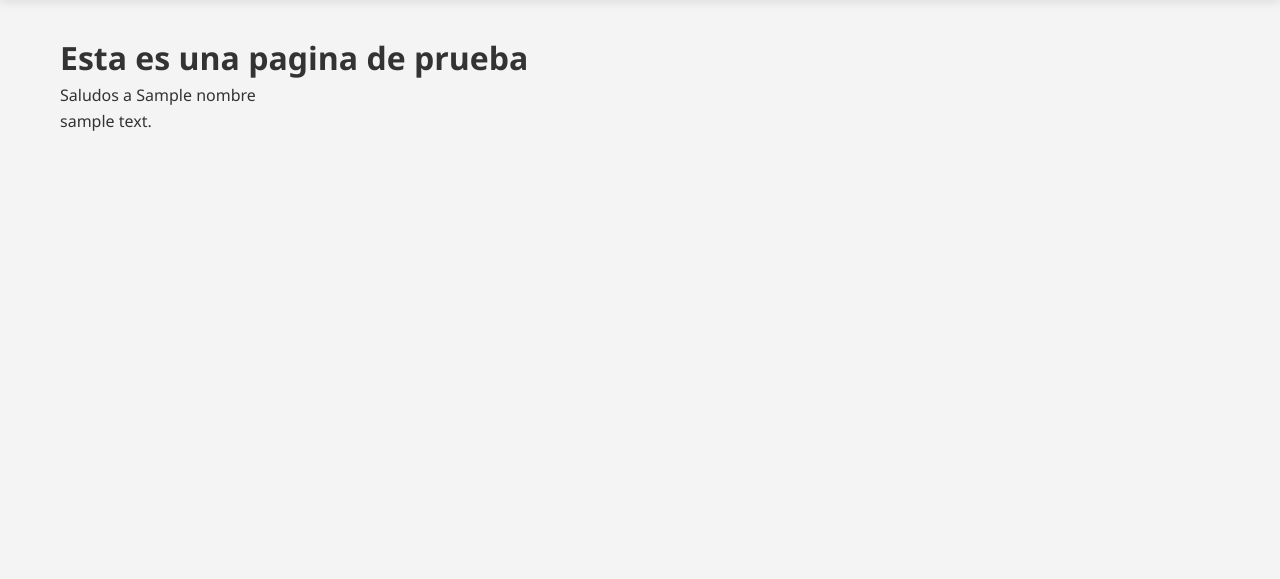
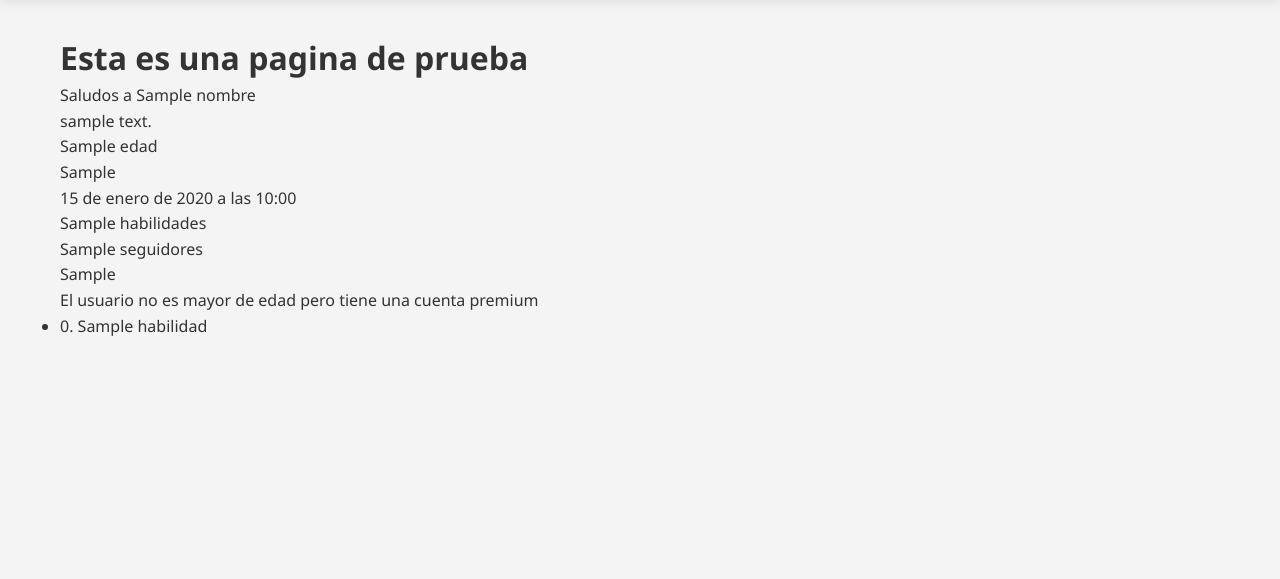
Before and after one commit to rodrigomedrano-jpg/proyecto_rodrigo_b, a Django app: template cursos/templates/cursos/prueba.html in a window 1280 px wide. Shown: the part 78-657 px from the top of the page. Run offline with Django 5.2, Linux system fonts and the light colour scheme; the template is opened without the code that fills it: most values are stand-ins (such as "Sample title", 1, 10 or a date in 2020).

Commit message:
Templates en curso

```diff
--- a/cursos/templates/cursos/prueba.html
+++ b/cursos/templates/cursos/prueba.html
@@ -9,5 +9,30 @@
     <h1>Esta es una pagina de prueba</h1>
     <p>Saludos a {{ nombre }}</p>
     <p>{{ biografia | lower | truncatechars:20}}</p>
+    <p>{{edad}}</p>
+    <p>{{es_premium}}</p>
+    <p>{{fecha_registro}}</p>
+    <p>{{habilidades}}</p>
+    <p>{{seguidores}}</p>
+    <p>{{web_personal}}</p>
+  </div>
+  <div class="container">
+    {% if edad > 18 and es_premium %}
+      <p>El usuario es mayor de edad y tiene una cuenta premium.</p>
+    {% elif edad > 18 %}
+      <p>El usuario es mayor de edad pero no tiene cuenta premium</p>
+    {% elif es_premium %}
+      <p>El usuario no es mayor de edad pero tiene una cuenta premium</p>
+    {% else %}
+      <p>El usuario es menor de edad y no tiene cuenta premium.</p>
+    {% endif %}
+    <ul>
+      {% for habilidad in habilidades %}
+        <li {% if habilidad == 'Django' %} style="color: green;" {%endif%}>{{ forloop.counter0 }}. {{ habilidad }}</li>
+      {% empty %}
+        <li>No hay habilidades disponibles.</li>
+      {% endfor %}
+    </ul>
+
   </div>
 {% endblock %}
```
Also changed, not shown: cursos/views.py (+8 -1 lines).
